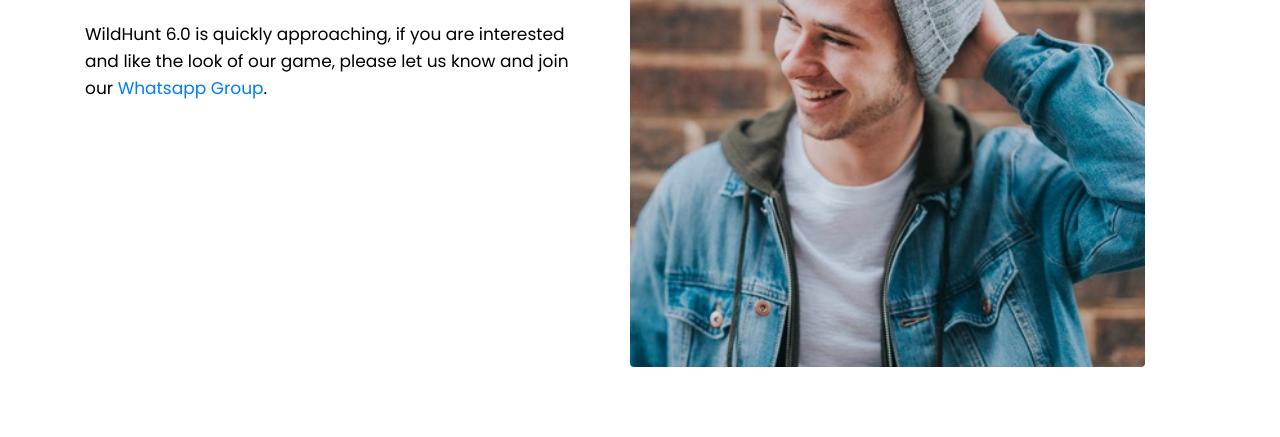
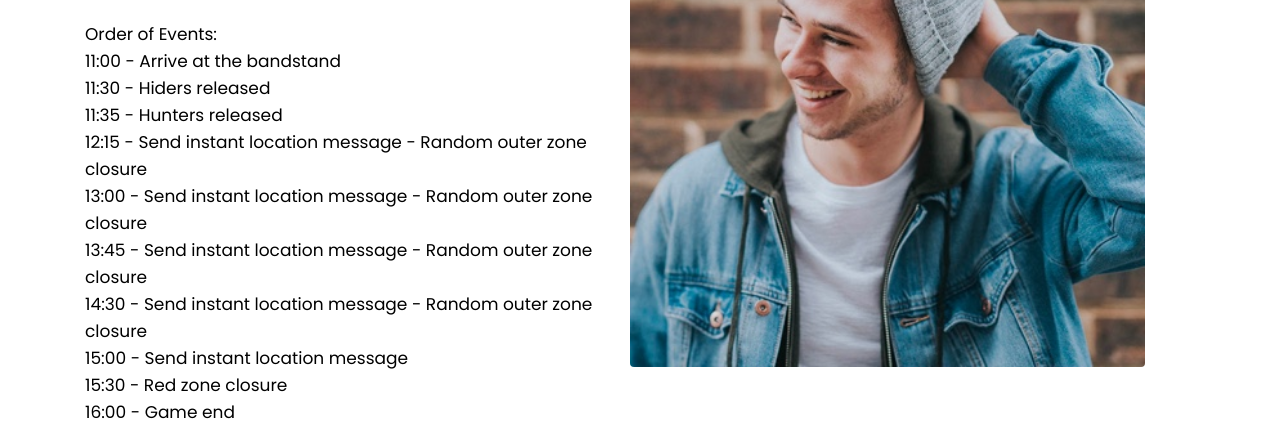
Before and after one commit to Logan-Cannon/wildhunt, a plain HTML site: page index.html in a window 1280 px wide. Shown: the part 363-800 px from the top of the page. Drawn offline with Linux system fonts and the light colour scheme.

Commit message:
Update index.html

```diff
--- a/index.html
+++ b/index.html
@@ -49,7 +49,7 @@
                         <div class="row">
                             <div class="col-md-6">
                                 <h1 class="carousel-item-title" data-animation="animated fadeInRight"><span>WildHunt 6.0</span></h1>
-                                <p class="carousel-item-description" data-animation="animated fadeInRight">WildHunt 6.0 is quickly approaching, if you are interested and like the look of our game, please let us know and join our <a href='https://chat.whatsapp.com/IksLgDOddRb9cbOfoAtKZh'>Whatsapp Group</a>.</p>
+                                <p class="carousel-item-description" data-animation="animated fadeInRight">Order of Events: <br>11:00 - Arrive at the bandstand <br>11:30 - Hiders released <br>11:35 - Hunters released <br>12:15 - Send instant location message - Random outer zone closure <br>13:00 - Send instant location message - Random outer zone closure <br>13:45 - Send instant location message - Random outer zone closure <br> 14:30 - Send instant location message - Random outer zone closure <br>15:00 - Send instant location message <br>15:30 - Red zone closure <br>16:00 - Game end</p>
                             </div>
                             <div class="col-md-6">
                                 <img src="assets/images/avatar.jpg" alt="Remarkable Digital Products" class="img-fluid w-100 rounded" width="372px">
```
